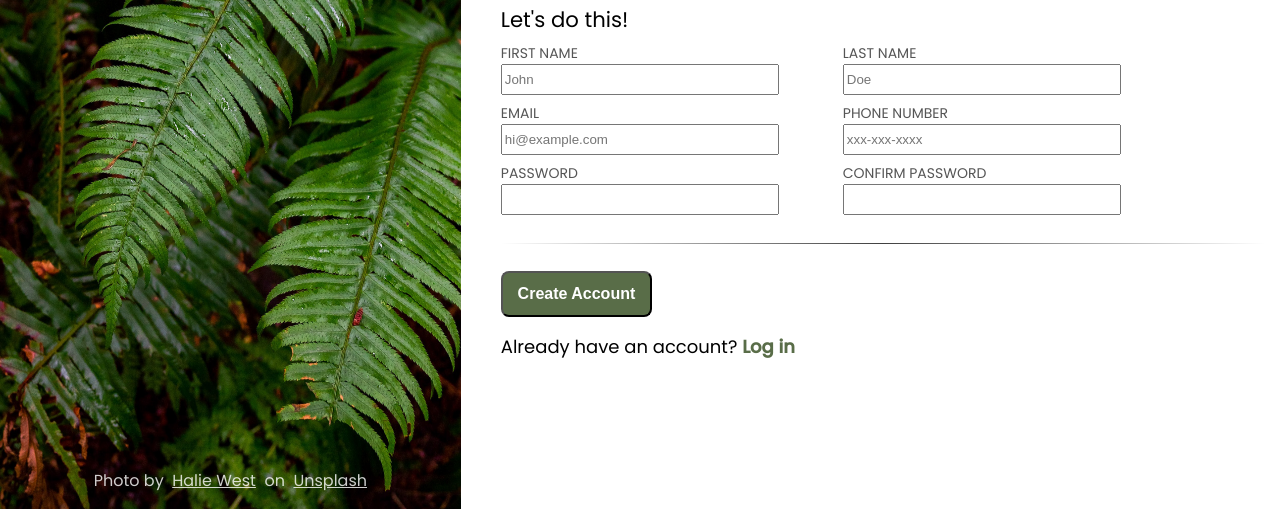
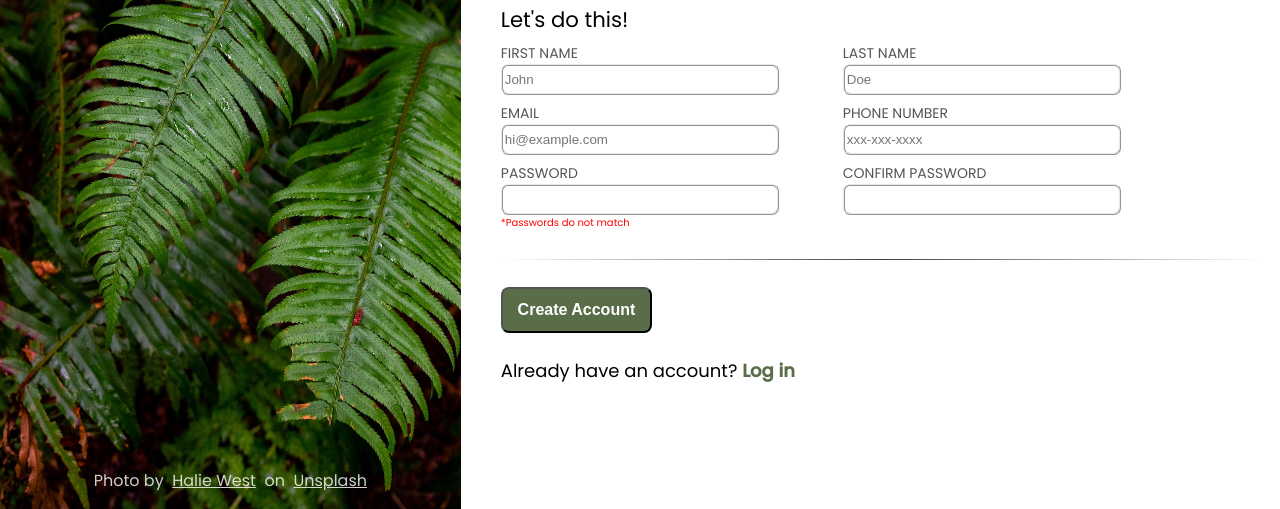
Before and after one commit to Sankari-K/sign-up-form, a plain HTML site: page index.html in a window 1280 px wide. Shown: the part 291-800 px from the top of the page. Drawn offline with Linux system fonts and the light colour scheme.

Commit message:
Validate the form input

```diff
--- a/index.html
+++ b/index.html
@@ -32,11 +32,11 @@
                 <div class="inputs">
                     <div>
                         <label for="first-name">FIRST NAME</label>
-                        <input type="text" id="first-name" placeholder="John" required>
+                        <input type="text" id="first-name" placeholder="John" required pattern="^[a-zA-Z]*$" title="Enter only alphabets">
                     </div>
                     <div>
                         <label for="last-name">LAST NAME</label>
-                        <input type="text" id="last-name" placeholder="Doe" required>
+                        <input type="text" id="last-name" placeholder="Doe" required pattern="^[a-zA-Z]*$" title="Enter only alphabets">
                     </div>
                     <div>
                         <label for="email">EMAIL</label>
@@ -44,15 +44,16 @@
                     </div>
                     <div>
                         <label for="pho">PHONE NUMBER</label>
-                        <input type="tel" id="pho" placeholder="xxx-xxx-xxxx" required>
+                        <input type="tel" id="pho" placeholder="xxx-xxx-xxxx" required pattern="^[0-9]{3}-[0-9]{3}-[0-9]{4}$">
                     </div>
                     <div>
                         <label for="pwd">PASSWORD</label>
-                        <input type="password" id="pwd" placeholder="" required>
+                        <input type="password" id="pwd" placeholder="" required class="error">
+                        <span class="user-error">*Passwords do not match</span>
                     </div>
                     <div>
                         <label for="c-pwd">CONFIRM PASSWORD</label>
-                        <input type="password" id="c-pwd" placeholder="" required>
+                        <input type="password" id="c-pwd" placeholder="" required class="error">
                     </div>
                 </div>
                 <hr>
--- a/style.css
+++ b/style.css
@@ -114,9 +114,22 @@ label {
 .inputs > div > input {
     width: 270px;
     height: 25px;
-
+    border-radius: 7px;
+    border-color: #E5E7EB;
+    border-style:ridge;
 }
 
+.inputs > div > input:focus {
+    outline: none !important;
+    border:1px solid blue;
+    box-shadow: 0 0 5px #719ECE;
+}
+
+.inputs > div > input.error:focus {
+    outline: none !important;
+    border:1px solid red;
+    box-shadow: 0 0 5px #FF7F7F;
+}
 button {
     font-weight: 600;
     font-size: 16px;
@@ -126,7 +139,7 @@ button {
     color: white;
     border-radius: 8px;
     margin-top: 2vh;
-    margin-bottom: 2vh;
+    margin-bottom: 3vh;
 }
 
 hr {
@@ -159,9 +172,14 @@ hr {
     }
     .footer div {
         margin-left: 0.5vw;
-        font-size: calc(10px + 0.5vw);
+        font-size: calc(12px + 0.5vw);
     }
     .footer div > span {
-        font-size: calc(10px + 0.5vw);
+        font-size: calc(12px + 0.5vw);
     }
 }
+
+.user-error {
+    color: red;
+    font-size: 10px;
+}
```
